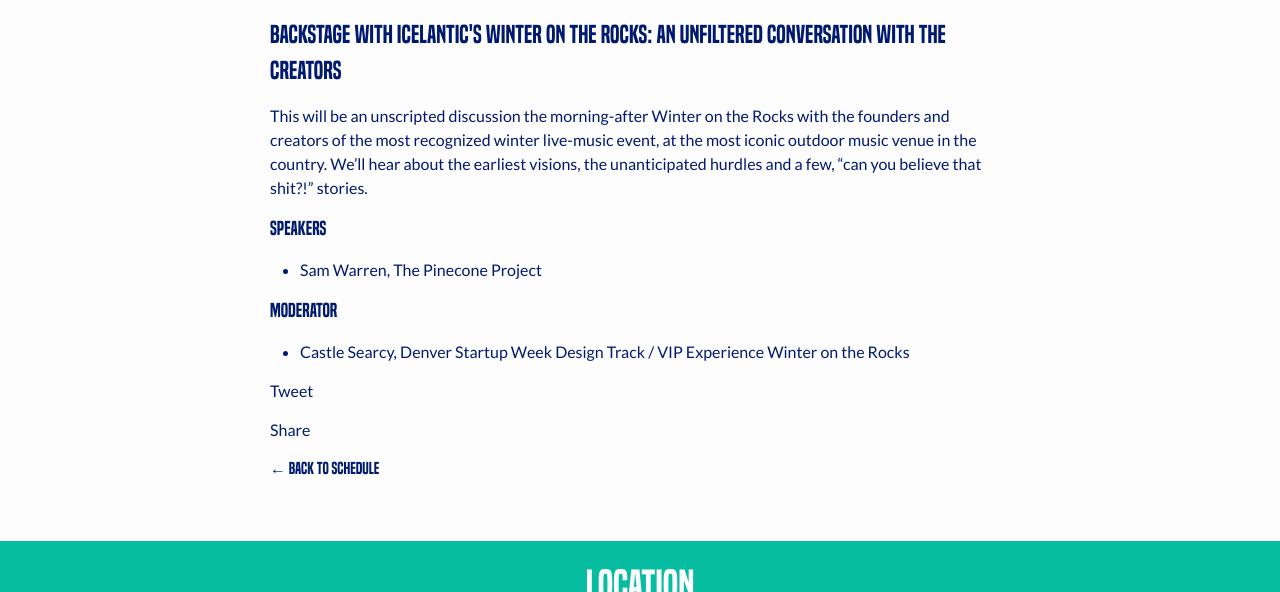
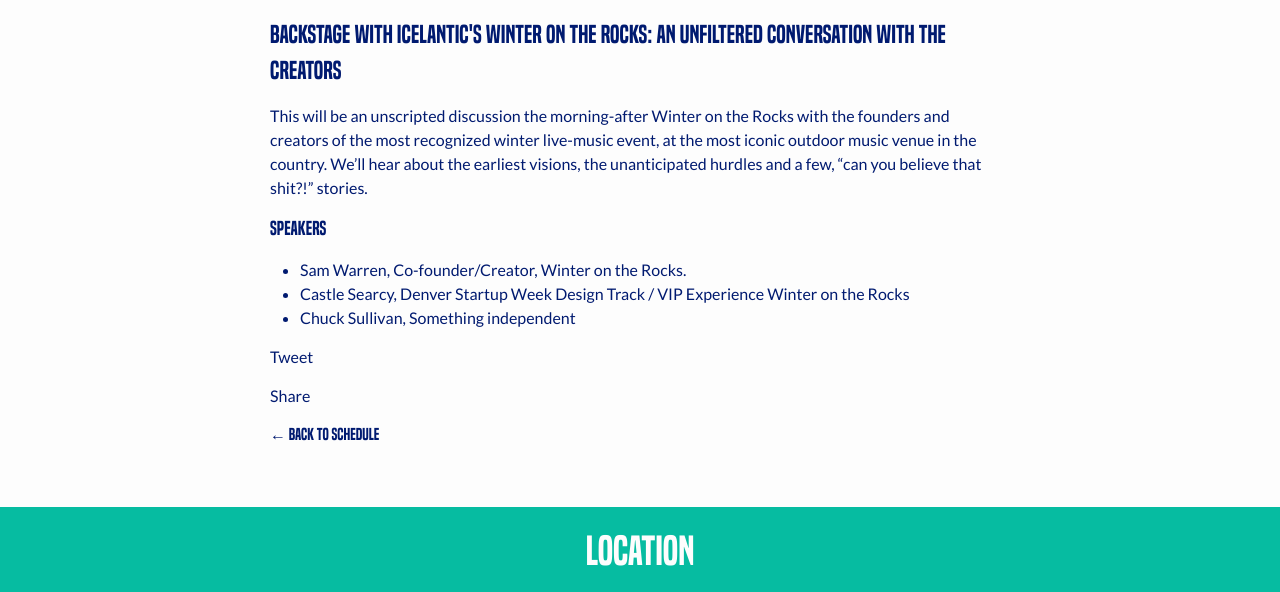
Before and after one commit to somethingindependent/tradeschool, a Jekyll site: the page built from _talks/backstage-winter-on-the-rocks.md, in a window 1280 px wide and 900 px high, scrolled down 468 px, cut to the strip 0-592 px from the top of the window. Built offline with Jekyll 4.4.1, drawn with Linux system fonts in a browser that asks for light colours; nearby versions of some CDN libraries; comment, search, counter and statistics services are not loaded.

Commit message:
Update WOTR session description

```diff
--- a/_talks/backstage-winter-on-the-rocks.md
+++ b/_talks/backstage-winter-on-the-rocks.md
@@ -7,7 +7,6 @@
 This will be an unscripted discussion the morning-after Winter on the Rocks with the founders and creators of the most recognized winter live-music event, at the most iconic outdoor music venue in the country. We’ll hear about the earliest visions, the unanticipated hurdles and a few, “can you believe that shit?!” stories.
 
 ### Speakers
-- Sam Warren, The Pinecone Project
-
-### Moderator
+- Sam Warren, Co-founder/Creator, Winter on the Rocks.
 - Castle Searcy, [Denver Startup Week Design Track](https://www.denverstartupweek.org/) / [VIP Experience Winter on the Rocks](https://www.icelanticskis.com/pages/road-to-the-rocks)
+- [Chuck Sullivan, Something independent](http://www.somethingindependent.com/)
```
